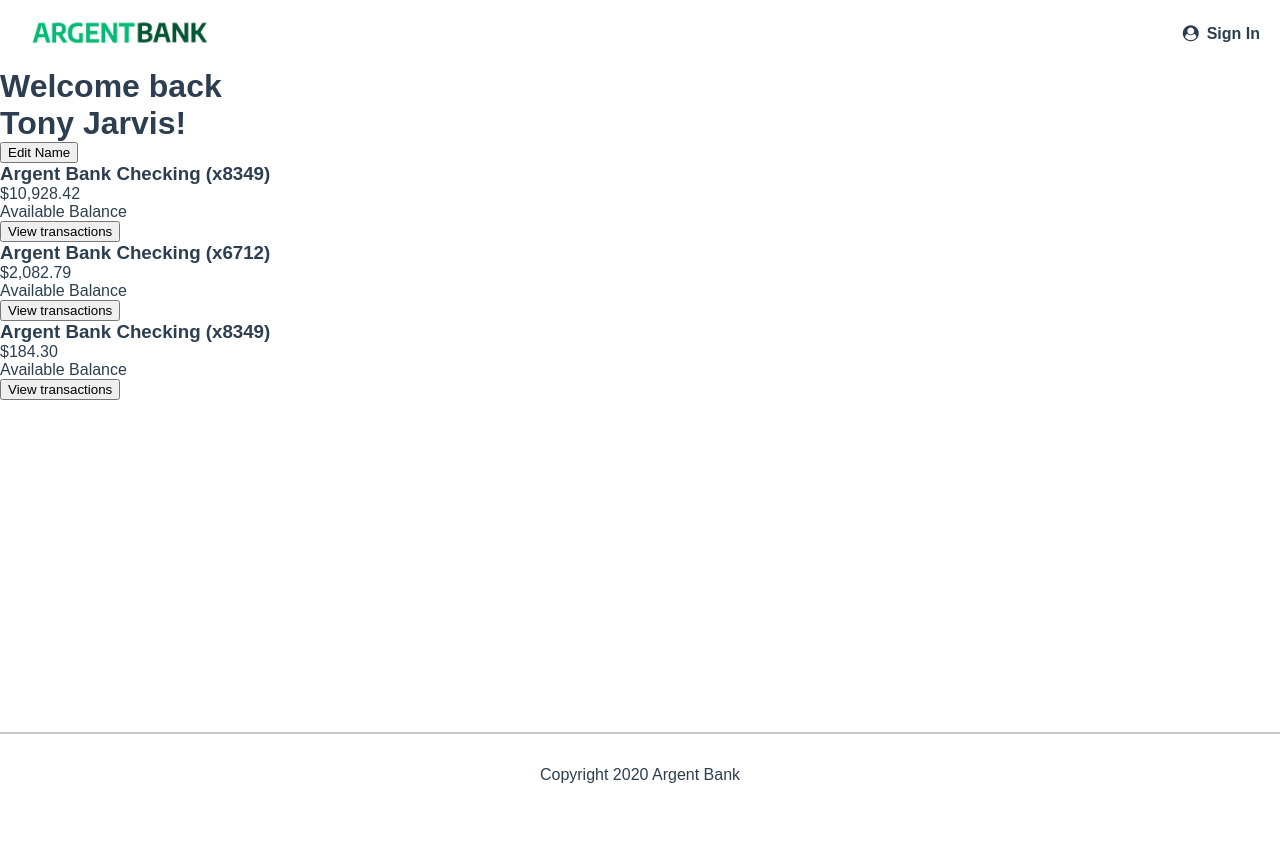
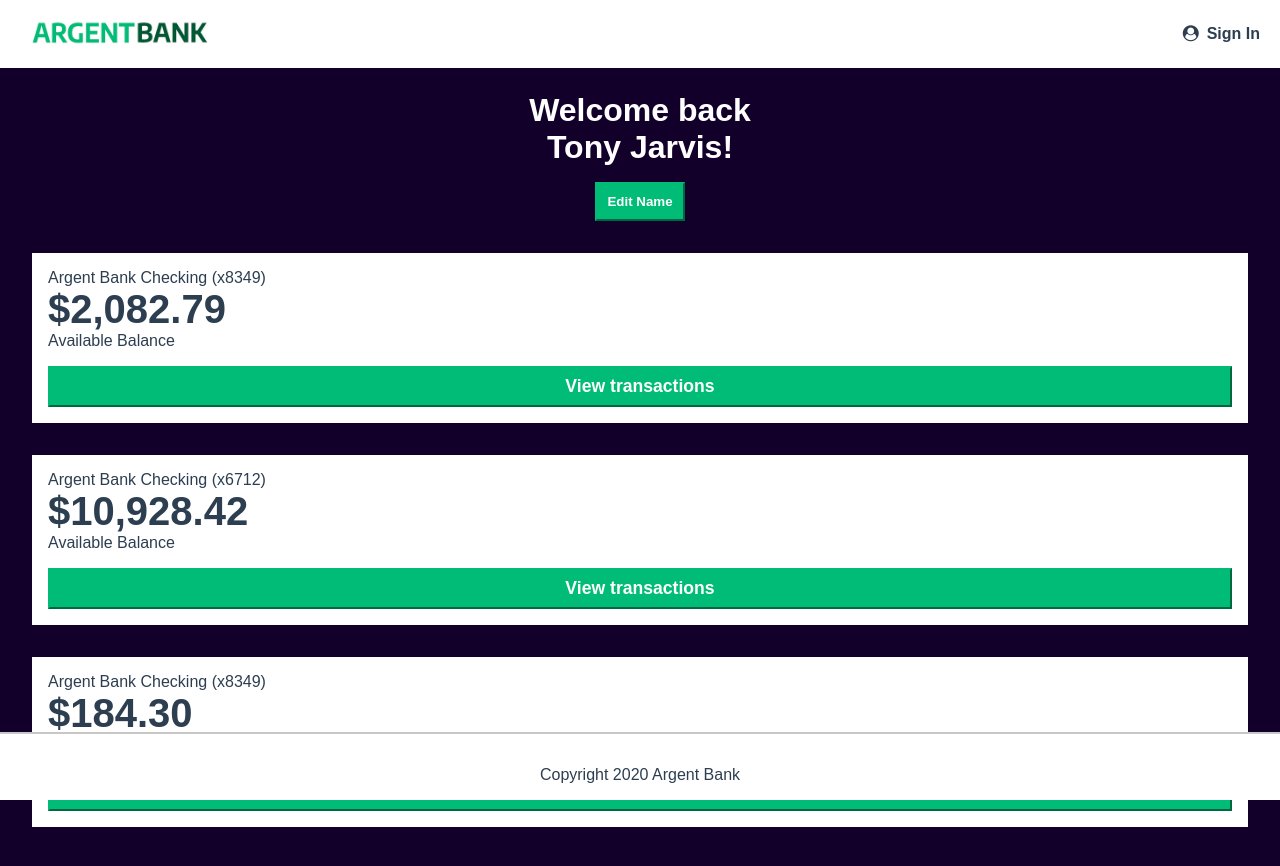
Before and after one commit to Flow2510/ArgentBank, a React (Vite) app: page /user in a window 1280 px wide. Before the commit the page ends 800 px from the top, so only its background shows below. Built offline with nearby package versions, Linux system fonts and the light colour scheme.

Commit message:
ajout de css

```diff
--- a/src/components/accountcard/accountcard.jsx
+++ b/src/components/accountcard/accountcard.jsx
@@ -6,10 +6,10 @@
             <div className="account__content-wrapper">
                 <h3 className="account__title">Argent Bank Checking ({count})</h3>
                 <p className="account__amount">{amount}</p>
-                <p className="account__amount-description">Available Balance</p>
+                <p className="account__amount-subtitle">Available Balance</p>
             </div>
             <div className="account__content-wrapper cta">
-                <button className="transaction-button">View transactions</button>
+                <button className="account__button">View transactions</button>
             </div>
         </section>
     )
--- a/src/components/accountcard/accountcard.scss
+++ b/src/components/accountcard/accountcard.scss
@@ -0,0 +1,28 @@
+.account{
+    background: white;
+    color: #2c3e50;
+    margin: 1rem 0;
+    padding: 1rem;
+    text-align: left;
+
+    &__button{
+        width: 100%;
+        padding: 8px;
+        font-size: 1.1rem;
+        font-weight: bold;
+        margin-top: 1rem;
+        border-color: #00bc77;
+        background-color: #00bc77;
+        color: #fff;
+    }
+
+    &__title{
+        font-size: 1rem;
+        font-weight: normal;
+    }
+
+    &__amount{
+        font-size: 2.5rem;
+        font-weight: bold;
+    }
+}
--- a/src/components/header/header.scss
+++ b/src/components/header/header.scss
@@ -7,7 +7,11 @@
         align-items: center;
 
         &-logo{
-            max-width: 200px;
+            max-width: 180px;
+
+            @media screen and (min-width:900px) {
+                max-width: 200px;
+            }
         }
 
         &-link{
--- a/src/pages/user.jsx
+++ b/src/pages/user.jsx
@@ -11,11 +11,11 @@
             <h2 className="sr-only">Accounts</h2>
             <AccountCard
                 count="x8349"
-                amount="$10,928.42"
+                amount="$2,082.79"
             />
             <AccountCard
                 count="x6712"
-                amount="$2,082.79"
+                amount="$10,928.42"
             />
             <AccountCard
                 count="x8349"
--- a/src/pages/user.scss
+++ b/src/pages/user.scss
@@ -0,0 +1,22 @@
+.user{
+    background: #12002b;
+    display: flex;
+    flex-direction: column;
+    justify-content: center;
+    padding: 1.5rem 2rem;
+    flex: 1;
+    color: white;
+    text-align: center;
+
+    &__intro{
+
+        &-button{
+            border-color: #00bc77;
+            background-color: #00bc77;
+            color: #fff;
+            font-weight: bold;
+            padding: 10px;
+            margin: 1rem 0;
+        }
+    }
+}
```
